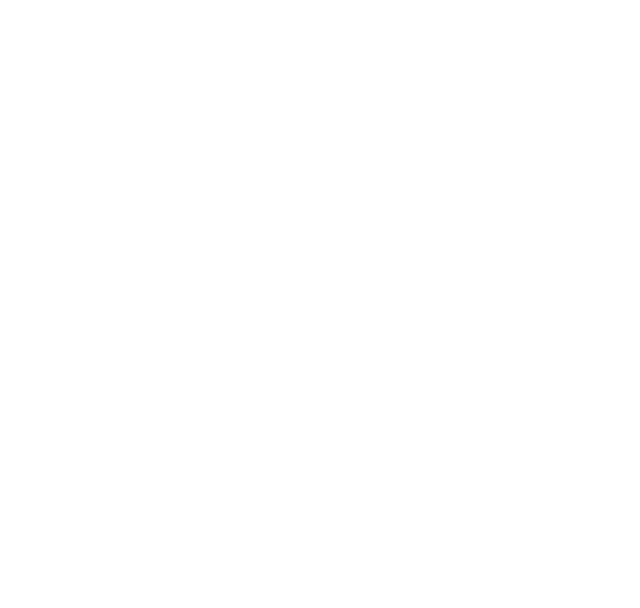
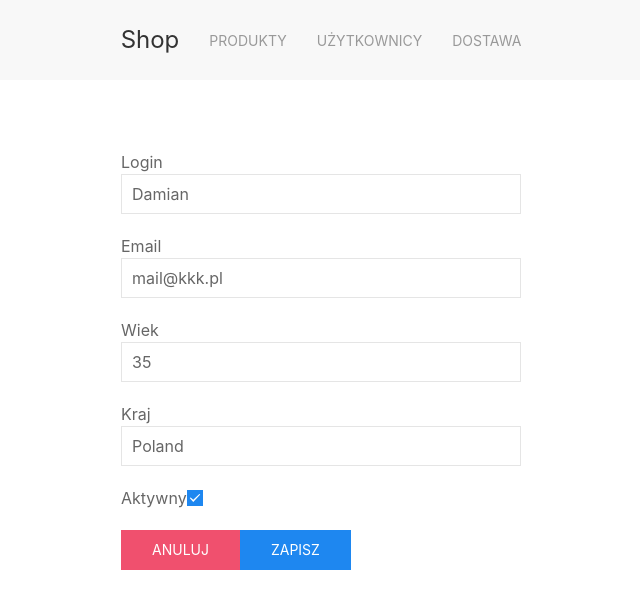
Before and after one commit to Guzik27/Angular-shop, an Angular app: page /shop/users/editor-user/1 in a window 1280 px wide. Before the commit this address led to /. Shown: the top 608 px of the page, without its empty margins (319-959 px from the left). Built offline with nearby package versions, Linux system fonts and the light colour scheme.

Commit message:
Działają przycisku przy użytkownikach

```diff
--- a/src/app/app-routing.module.ts
+++ b/src/app/app-routing.module.ts
@@ -20,7 +20,8 @@
       {path: 'products/editor/:id', component: EditorComponent},
       {path: 'shipping', component: ShippingComponent},
       {path: 'users', component: UsersComponent},
-      {path: 'users/editor-user', component: EditorUserComponent}
+      {path: 'users/editor-user', component: EditorUserComponent},
+      {path: 'users/editor-user/:userId', component: EditorUserComponent}
     ]}
 ];
 
--- a/src/app/http-client.service.ts
+++ b/src/app/http-client.service.ts
@@ -2,6 +2,7 @@
 import {HttpClient, HttpHandler, HttpHeaders} from "@angular/common/http";
 import {Observable} from "rxjs";
 import {Product} from "./shop/products/Product";
+import {User} from "./shop/users/User";
 
 /*definicja głównego adresu którym bęziemy się łączyć z naszym serverem*/
 const BASE_URL='http://localhost:8082/api';
@@ -31,4 +32,22 @@
     return this.httpClient.post(`${BASE_URL}/products/save`, JSON.stringify(product), HTTP_OPTIONS);
   }
 
+  /*======================*/
+
+  getUsers(): Observable<User[]> {
+    return this.httpClient.get<User[]>(`${BASE_URL}/users`)
+  }
+
+  removeUser(id: number) {
+    return this.httpClient.delete(`${BASE_URL}/users/remove/${id}`);
+  }
+
+  getUser(id: number): Observable<User> {
+    return this.httpClient.get<User>(`${BASE_URL}/users/single/${id}`)
+  }
+
+  saveUser(user: User) {
+    return this.httpClient.post(`${BASE_URL}/userss/save`, JSON.stringify(user), HTTP_OPTIONS);
+  }
+
 }
--- a/src/app/shop/users/editor-user/editor-user.component.html
+++ b/src/app/shop/users/editor-user/editor-user.component.html
@@ -1 +1,31 @@
-<p>editor-user works!</p>
+<div style="width: 400px; margin: auto">
+   <!-- <div class="uk-margin">
+      <label>User</label>
+      &lt;!&ndash;taki zapis umożliwia dwukierunkową dostępność. Mamy dostęp w przypadku edycji i zapisu oraz wysyła do właściwości produkt &ndash;&gt;
+      <input [(ngModel)]="user.userId" type="number" class="uk-input">
+    </div>-->
+    <div class="uk-margin">
+      <label>Login</label>
+      <input [(ngModel)]="user.login" type="text" class="uk-input">
+    </div>
+    <div class="uk-margin">
+      <label>Email</label>
+      <input [(ngModel)]="user.mail" type="text" class="uk-input">
+    </div>
+    <div class="uk-margin">
+      <label>Wiek</label>
+      <input [(ngModel)]="user.age" class="uk-input">
+    </div>
+    <div class="uk-margin">
+      <label>Kraj</label>
+      <input [(ngModel)]="user.country" class="uk-input">
+    </div>
+    <div class="uk-margin">
+      <label>Aktywny</label>
+      <input [(ngModel)]="user.active" type="checkbox" class="uk-checkbox">
+    </div>
+
+    <input [(ngModel)]="user.userId" type="number" hidden>
+    <a><input routerLink="/shop/users" class="uk-button uk-button-danger" type="button" value="Anuluj"></a>
+    <input (click) = "saveUser(user)" type="submit" class="uk-button uk-button-primary" value="Zapisz">
+</div>
--- a/src/app/shop/users/editor-user/editor-user.component.ts
+++ b/src/app/shop/users/editor-user/editor-user.component.ts
@@ -1,4 +1,8 @@
 import { Component, OnInit } from '@angular/core';
+import {User} from "../User";
+import {UserStorageService} from "../../../user-storage.service";
+import {ActivatedRoute, Router} from "@angular/router";
+import {HttpClient} from "@angular/common/http";
 
 @Component({
   selector: 'app-editor-user',
@@ -7,9 +11,30 @@
 })
 export class EditorUserComponent implements OnInit {
 
-  constructor() { }
+  /*Wbudowane narzędzia angulara do obslugi adresów, są zdefiniowane z Angularem. pozwala wyciągbnąć z adresu różne rzeczy(activatedroute) ====   private router: Router, private activeRoute: ActivatedRoute*/
+  constructor(private userStorage: UserStorageService, private router: Router, private activeRoute: ActivatedRoute, private httpClient: HttpClient) { }
 
   ngOnInit(): void {
+    this.getUserToEdit();
   }
 
+  /*dzięki temu odnosząc się z formularza będziemy go wyświatlali jako pusty */
+  user: User = new User();
+
+  saveUser(user: User) {
+    this.userStorage.saveUser(user);
+    this.router.navigate(['/shop/users']);
+  }
+
+  /*wyciągamy konkretnego usera i jego dane do edycji*/
+  getUserToEdit() {
+    this.activeRoute.paramMap.subscribe(params => {
+      const userId = params.get('userId');
+      if (userId) {
+        this.user = this.userStorage.getUser(Number.parseInt(userId))/*.subscribe(p => this.user = p);*/
+      }
+    })
+  }
+
+
 }
--- a/src/app/shop/users/users.component.ts
+++ b/src/app/shop/users/users.component.ts
@@ -25,7 +25,6 @@
 
   removeUser(id : number) {
     this.userStorage.removeUser(id);
-
   }
 
 }
--- a/src/app/user-storage.service.ts
+++ b/src/app/user-storage.service.ts
@@ -1,6 +1,7 @@
 import { Injectable } from '@angular/core';
 import {User} from "./shop/users/User";
 import {Observable, of} from "rxjs";
+import {Product} from "./shop/products/Product";
 
 @Injectable({
   providedIn: 'root'
@@ -11,20 +12,50 @@
 
   private users: User[] = [
     {userId:1, age:35, login:"Damian", active:true, country:"Poland", mail:"mail@kkk.pl"},
-    {userId:44, age:59, login:"Leon", active:false, country:"Poland", mail:"leo@kkk.pl"}
+    {userId:2, age:59, login:"Leon", active:false, country:"Poland", mail:"leo@kkk.pl"}
   ];
 
   getUsers(): Observable<User[]>{
     return of(this.users);
   }
 
-  removeUser(id : number) {
+  removeUser(userId : number) {
 
     /* findIndex iteruje, a p - oznacza iteracje po obiektach w tablicy, w tym przypadku w users*/
     /* jeśli natrafi na iterującego id to zwróci zwróci indeks tego elementu tablicy */
 
-    const userIndex = this.users.findIndex(p => p.userId === id);
+    const userIndex = this.users.findIndex(p => p.userId === userId);
     this.users.splice(userIndex, 1);
   }
 
+  private userIdCount: number = 3;
+
+  saveUser(user: User) {
+/*
+    user.userId=this.userIdCount;
+    this.users.push(user);
+    this.userIdCount++
+*/
+     if(user.userId) {
+       const userIndex = this.users.findIndex(p => p.userId === user.userId);
+       this.users[userIndex] = user;
+     } else{
+       user.userId=this.userIdCount;
+       this.users.push(user);
+       this.userIdCount++;
+     }
+  }
+
+  getUser(userId: number) {
+    /*poszukiwanie userId w tablicy :)*/
+    const userIndex = this.users.findIndex(p => p.userId === userId);
+    /*przekazujemy referencje, a nie kopie, wyciągamy z tablicy user i przekazujemy konkretnego usera z Id*/
+    /*przez to, jeśli klikniemy edytuj, a później anulujemy bez zapisywania to i tak zostanie zapisane*/
+   /* return this.users[userIndex];*/
+
+    return {...this.users[userIndex]}; /*przekazujemy kopie zamiast bezpośrednich referencji*/
+
+  }
+
+
 }
```
